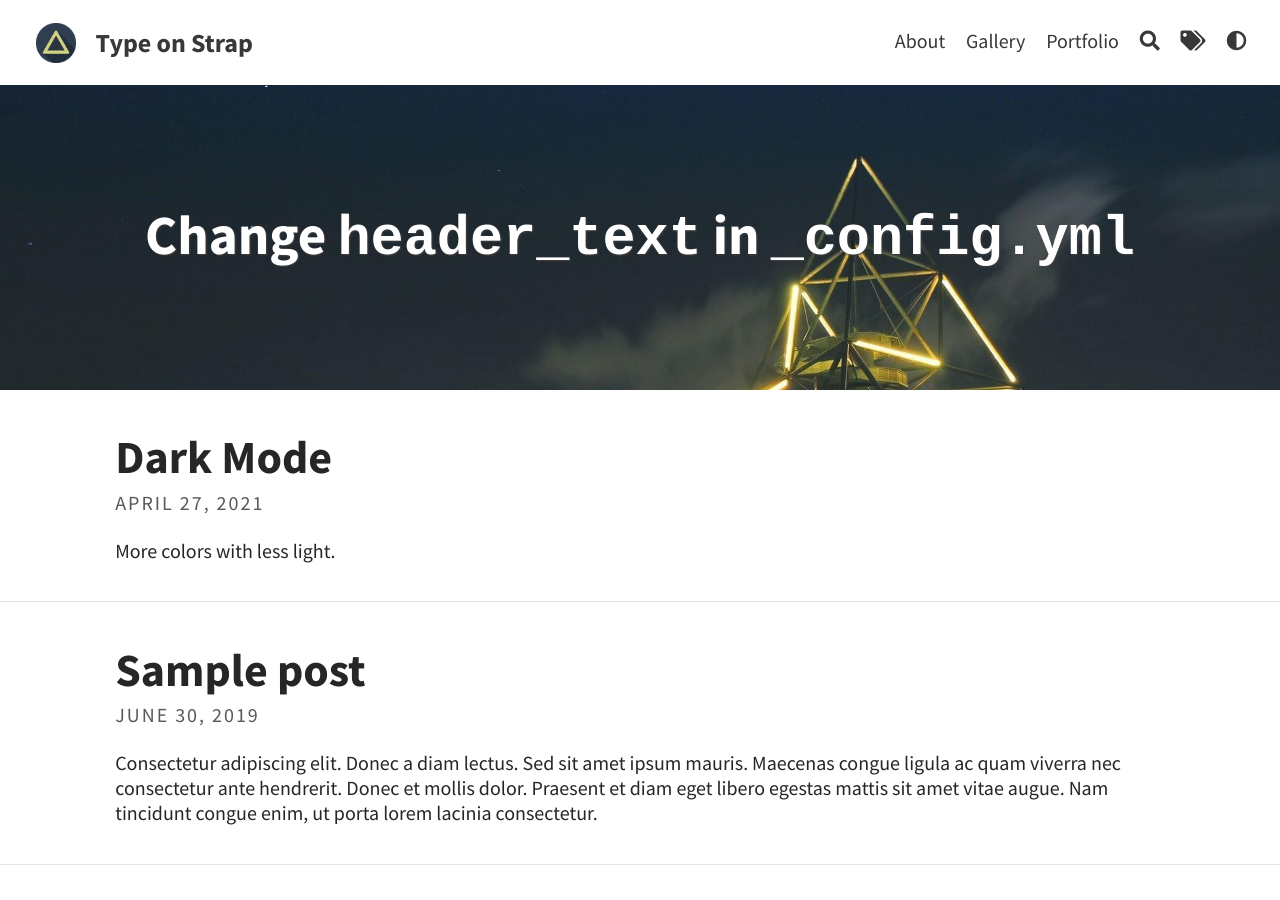
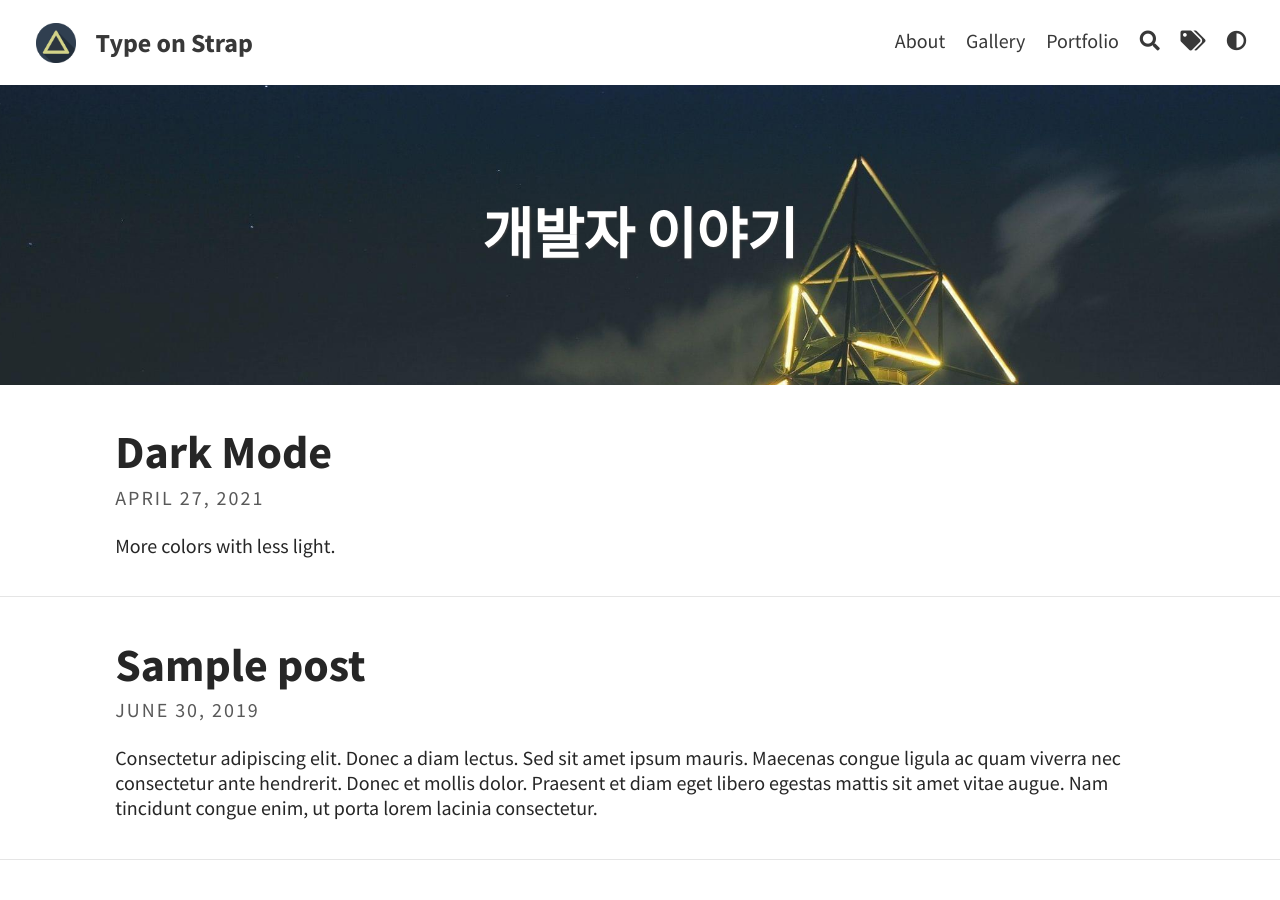
Before and after one commit to nye-eom/nye-eom.github.io, a Jekyll site: the page built from index.html, in a window 1280 px wide and 900 px high. Built offline with Jekyll 4.4.1, drawn with Linux system fonts in a browser that asks for light colours; the list of posts is cut into pages by our own code.

```diff
--- a/_config.yml
+++ b/_config.yml
@@ -1,6 +1,6 @@
 # SITE CONFIGURATION
 baseurl: "/Type-on-Strap"
-url: "https://sylhare.github.io"
+url: "https://nye-eom.github.io"
 
 # THEME-SPECIFIC CONFIGURATION
 title: Type on Strap                                    # site's title
@@ -9,7 +9,7 @@ avatar: assets/img/triangle.png                         # Empty for no avatar in
 favicon: assets/favicon.ico                             # Icon displayed in the tab
 
 # Header and footer text
-header_text: Change <code>header_text</code> in <code>_config.yml</code>  # Change Blog header text
+header_text: 개발자 이야기
 header_feature_image: assets/img/pexels/triangular.jpeg
 footer_text: >
   Powered by <a href="https://jekyllrb.com/">Jekyll</a> with <a href="https://github.com/sylhare/Type-on-Strap">Type on Strap</a>
```
